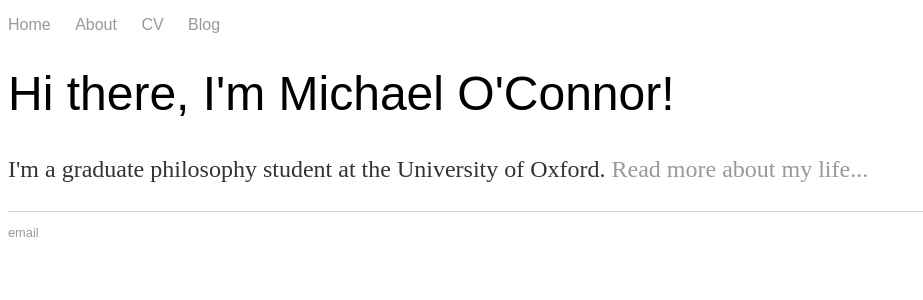
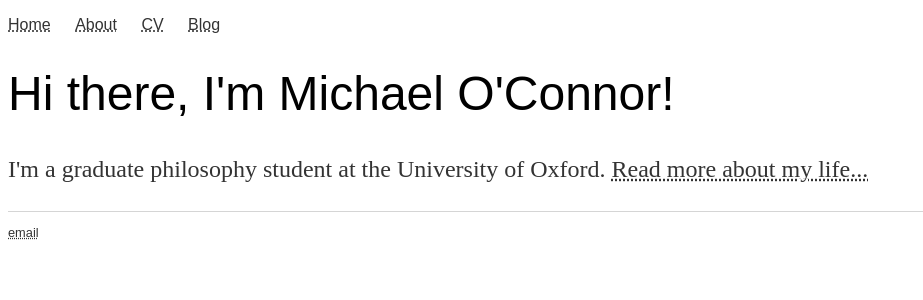
Before and after one commit to MichaelO-Connor/MichaelO-Connor.github.io, a Jekyll site: the page built from index.html, in a window 1280 px wide. Shown: the top 300 px of the page, without its empty margins (0-923 px from the left). Built offline with Jekyll 4.4.1, drawn with Linux system fonts in a browser that asks for light colours.

Commit message:
Update main.css

```diff
--- a/css/main.css
+++ b/css/main.css
@@ -16,11 +16,11 @@ nav ul li, footer ul li {
     margin-right: 20px;
 }
 a {
-    text-decoration: none;
-    color: #999;
+   text-decoration: underline dotted;
+    color: #333;
 }
 a:hover {
-    text-decoration: underline;
+    text-decoration: underline dotted;
 }
 h1 {
     font-size: 3em;
```
